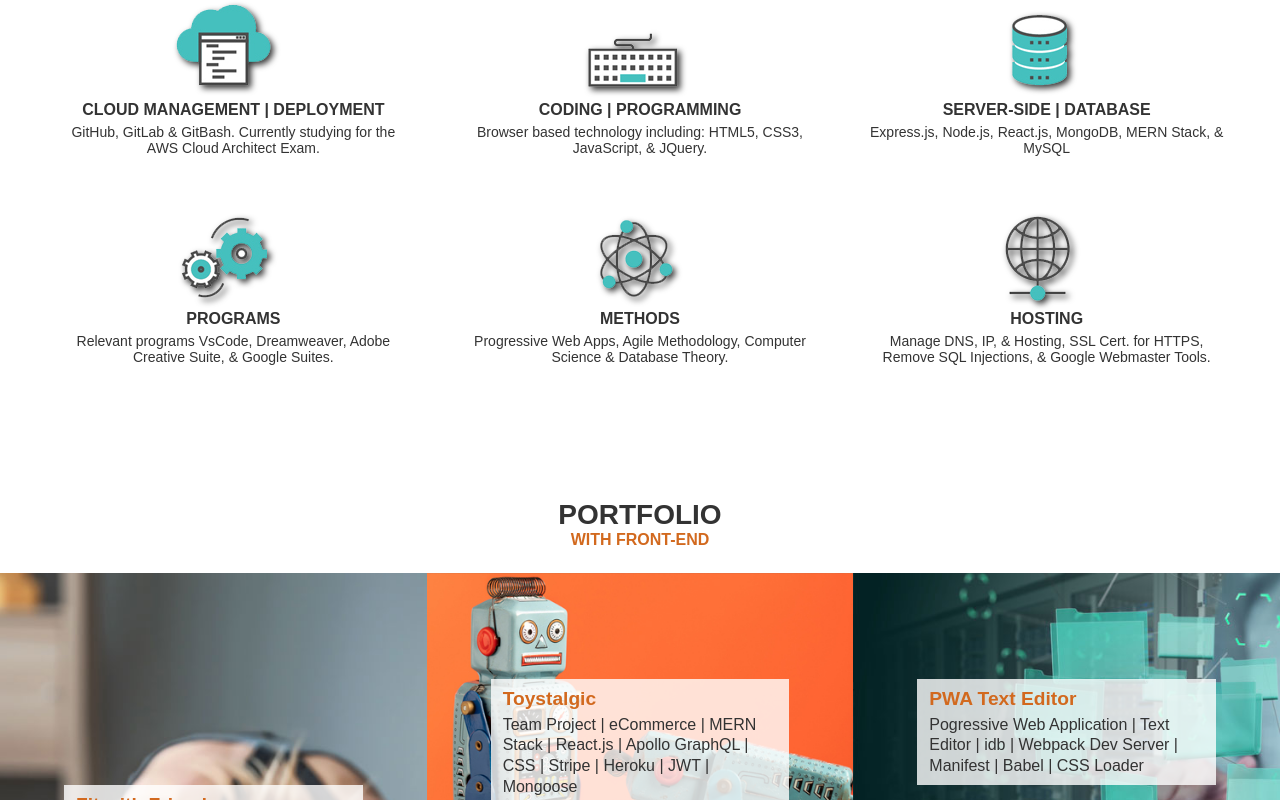
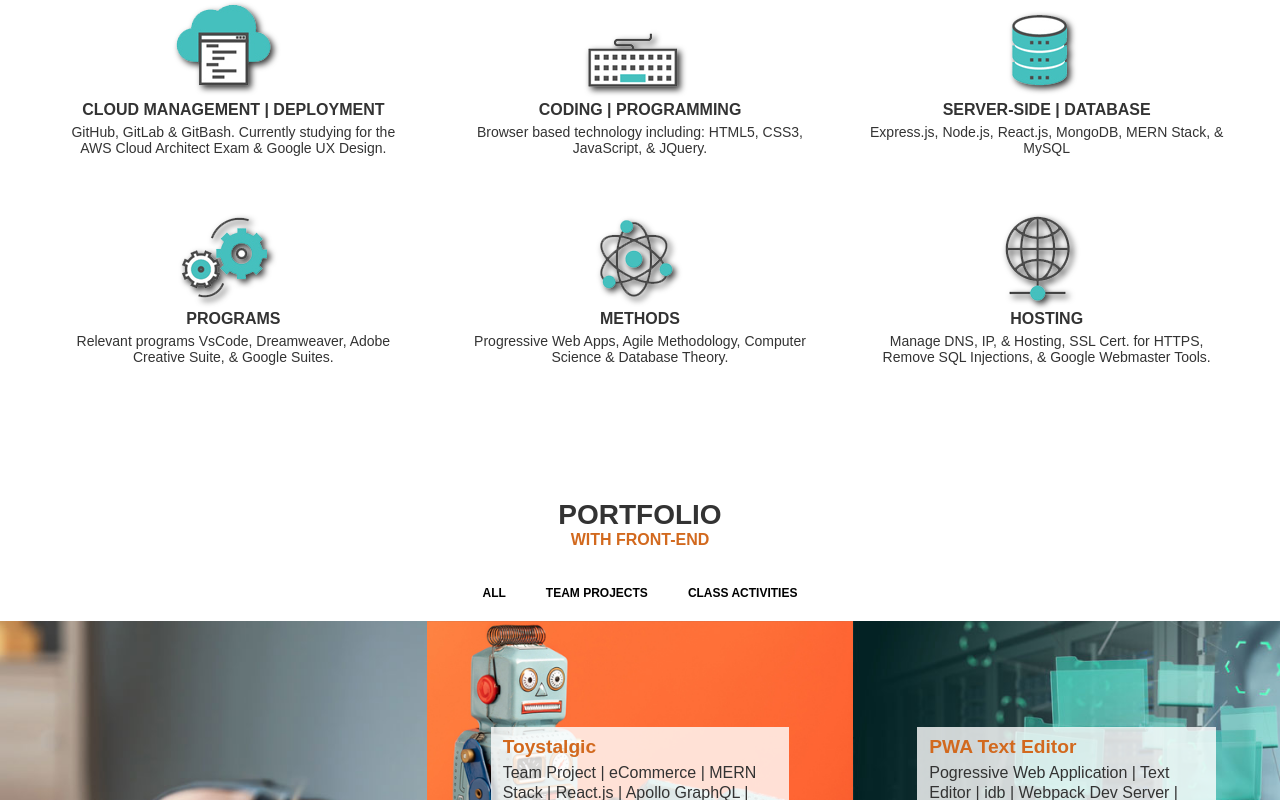
Before and after one commit to CynthiaGodoy/react.js-portfolio, a React (Create React App) app: page /#/ in a window 1280 px wide. Shown: the part 1540-2340 px from the top of the page. Built offline with nearby package versions, Linux system fonts and the light colour scheme.

Commit message:
create filter for portfolio items

```diff
--- a/src/components/Card.js
+++ b/src/components/Card.js
@@ -1,18 +1,40 @@
 // FRONT END PORTFOLIO GRID ---------------
+import { CardData } from "./CardData";
 import "./WorkGridStyles.css";
 import Work from "./Work";
-import CardData from "./CardData";
 
-import React from 'react';
+// import React from 'react';
+import React, { useEffect, useState } from 'react';
 
 //CREATES A CARD FRAME
-const Card = () => {
+// const Card = () => {
+
+function Card() {
+    const [data, setData] = useState([]);
+	const [collection, setCollection] = useState([]);
+
+    useEffect(() => {
+			setData(CardData);
+            setCollection([...new Set(CardData.map((item)=> item.type))])
+		},[])
+
+    const gallery_filter = (itemData) =>{
+        const filterData = CardData.filter((item)=> item.type == itemData);
+        setData(filterData);
+    }
+
     return (
     <div className="work-container" id="portfolio-frontend">
         <h1 className="portfolio-heading">Portfolio</h1>
         <p className="info">with front-end</p>
-        <div className="frontend-container">
-                {CardData.map((val, ind) => {
+        <div className="filterItem">
+            <ul>
+                <li><button onClick={()=> setData(CardData)}>All</button></li>
+                    {collection.map((item)=> <li><button onClick={()=>{gallery_filter(item)}}>{item}</button></li>)}
+            </ul>
+        </div>
+            <div className="frontend-container">
+                {data.map((val, ind) => {
                     return (
                         <Work
                             key={ind}
@@ -21,12 +43,21 @@
                             description={val.description}
                             liveURL={val.liveURL}
                             github={val.github}
+                            tag={val.tag}
                         />
                     );
                 })}
-        </div>
+            </div>
     </div>
     )
 }
 
+// const TagButton = ({ name, handleSetTag, tagActive }) => {
+// 	return (
+// 		<button className={`tag ${tagActive ? 'active' : null}`} onClick={() => handleSetTag(name)}>
+// 			{name.toUpperCase()}
+// 		</button>
+// 	);
+// };
+
 export default Card;
--- a/src/components/CardData.js
+++ b/src/components/CardData.js
@@ -10,7 +10,7 @@
 import Project9 from "../assets/profile.jpg"
 import Project10 from "../assets/weather.jpg"
 
-const CardData = [
+export const CardData = [
     {
         imgsrc: Project1,
         alt: "fitness",
@@ -18,6 +18,7 @@
         description: "Team Project | MVP | MySQL2 | Express-Handlebars | bycrypt | Session | Heroku | Sequelize | Express | Trello",
         liveURL: "https://fitwithfriends-app.herokuapp.com/",
         github: "https://github.com/AuraFly/Fit_With_Friends",
+        type: "team projects",
     },
     {
         imgsrc: Project2,
@@ -26,6 +27,7 @@
         description: "HTML | JQuery | Third-Party API Moment.js",
         liveURL: "https://cynthiagodoy.github.io/Work-Day-Scheduler/",
         github: "https://github.com/CynthiaGodoy/Work-Day-Scheduler",
+        type: "class activities",
     },
     {
         imgsrc: Project3,
@@ -34,6 +36,7 @@
         description: "HTML | CSS | Javascript | Timer",
         liveURL: "https://cynthiagodoy.github.io/Code-Quiz/",
         github: "https://github.com/CynthiaGodoy/Code-Quiz",
+        type: "class activities",
     },
     {
         imgsrc: Project4,
@@ -42,6 +45,7 @@
         description: "Team Project | eCommerce | MERN Stack | React.js | Apollo GraphQL | CSS | Stripe | Heroku | JWT | Mongoose",
         liveURL: "https://toystalgic.herokuapp.com/",
         github: "https://github.com/CynthiaGodoy/toystalgic",
+        type: "team projects",
     },
     {
         imgsrc: Project5,
@@ -50,6 +54,7 @@
         description: "Express.js | saves and retrieves note data from a JSON file | Heroku",
         liveURL: "https://rocky-shore-91173.herokuapp.com/",
         github: "https://github.com/CynthiaGodoy/Express-Note-Taker",
+        type: "class activities",
     },
     {
         imgsrc: Project6,
@@ -58,6 +63,7 @@
         description: "HTML | CSS | Javascript",
         liveURL: "https://cynthiagodoy.github.io/Password-Generator/",
         github: "https://github.com/CynthiaGodoy/Password-Generator",
+        type: "class activities",
     },
     {
         imgsrc: Project7,
@@ -66,6 +72,7 @@
         description: "Team Project | Third-Party API's | Bulma | CSS",
         liveURL: "https://noah8863.github.io/Coffee-and-Book-Finder/",
         github: "https://github.com/Noah8863/Coffee-and-Book-Finder",
+        type: "team projects",
     },
 
     {
@@ -75,6 +82,7 @@
         description: "Pogressive Web Application | Text Editor | idb | Webpack Dev Server | Manifest | Babel | CSS Loader",
         liveURL: "https://hidden-tor-30997.herokuapp.com/",
         github: "https://github.com/CynthiaGodoy/PWA-Notepad",
+        type: "class activities",
     },
     {
         imgsrc: Project9,
@@ -83,6 +91,7 @@
         description: "MVC | Express-Handlebars | MySQL2 | Sequelize | bcrypt | .env | session | Heroku",
         liveURL: "https://stark-river-94686.herokuapp.com/",
         github: "https://github.com/CynthiaGodoy/MVC-webDev-Blog",
+        type: "class activities",
     },
     {
         imgsrc: Project10,
@@ -91,6 +100,7 @@
         description: "Javascript | Web API's using OpenWeather | AJAX | JQuery",
         liveURL: "https://cynthiagodoy.github.io/Weather-Dashboard/",
         github: "https://github.com/CynthiaGodoy/Weather-Dashboard",
+        type: "class activities",
     },
 ];
 
--- a/src/components/Skills.js
+++ b/src/components/Skills.js
@@ -22,7 +22,7 @@
                             <img src={ Cloud } className="skill-icon" alt="blue cloud icon"/>
                         </Fade>
                             <h5>Cloud Management | Deployment</h5>
-                            <h6>GitHub, GitLab & GitBash. Currently studying for the AWS Cloud Architect Exam.</h6>
+                            <h6>GitHub, GitLab & GitBash. Currently studying for the AWS Cloud Architect Exam & Google UX Design.</h6>
                     </div>
 
                     <div className="skill">
--- a/src/components/WorkGridStyles.css
+++ b/src/components/WorkGridStyles.css
@@ -68,6 +68,49 @@
 
 .hide {
     display: none;
+}
+
+/* FILTERING BUTTONS FOR POTFOLIO FRONT END */
+.filterItem {
+    width: 50%;
+    margin-left: 25%;
+    margin-right: 25%;
+    margin-bottom: 10px;
+}
+
+.filterItem ul {
+    display: flex;
+    align-items: center;
+    justify-content: center;
+    list-style: none;
+    padding: 0;
+    gap: 20px;
+}
+
+/* ul li {
+    align-items: center;
+    justify-content: center;
+} */
+
+li {
+    display: inline-block;
+    padding: 10px;
+    /* justify-content: space-between; */
+    /* align-items: center;  */
+}
+
+button {
+    text-transform: uppercase;
+    font-size: 12px;
+    background: none;
+    border-style: none;
+    font-weight: 700;
+    /* padding-right: 30px; */
+    justify-content: center;
+}
+
+button:hover {
+    color:#45c0be;
 }
 
 @media (hover: hover){
```
Also changed, not shown: src/components/Work.js (line endings or trailing spaces).
